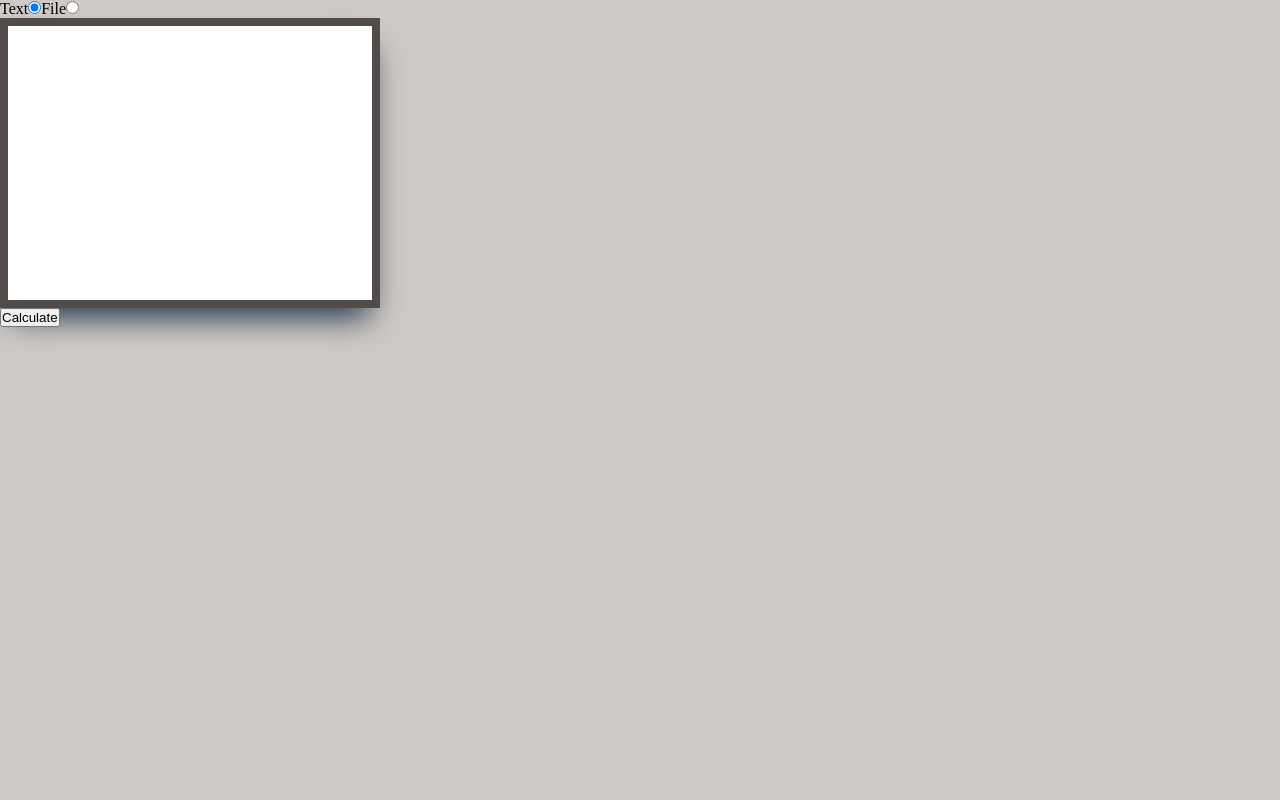
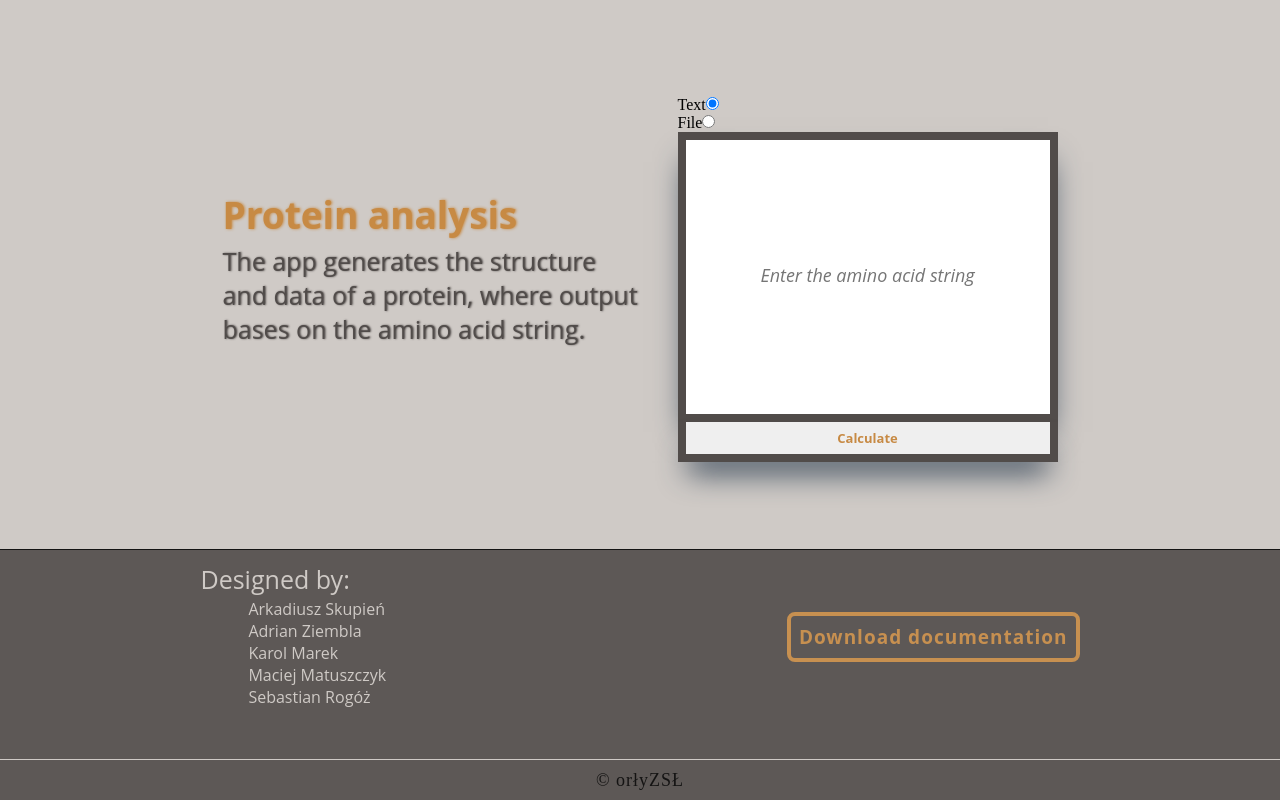
Before and after one commit to EndernaN4U/bioinformatyka, a React (Vite) app: page / in a window 1280 px wide. Built offline with nearby package versions, Linux system fonts and the light colour scheme.

Commit message:
Update Solver.tsx

```diff
--- a/src/components/Solver.tsx
+++ b/src/components/Solver.tsx
@@ -39,15 +39,44 @@ export default function Solver() {
 
   return (
     <div>
+        <main>
+            <div className="container">
+                <div className="about">
+                    <h2>Protein analysis</h2>
+                    <p>
+                        The app generates the structure<br />
+                        and data of a protein, where output<br />
+                        bases on the amino acid string.
+                    </p>
+                </div>
+                <div className="input-section">
+                    <div className='inputDiv'>
                         <label>Text</label>
                         <input type="radio" name="type" checked={(type==="text")} onClick={()=>setType("text")}/>
+                    </div>
 
+                    <div className='inputDiv'>
                         <label>File</label>
                         <input type="radio" name="type" checked={(type==="file")} onClick={()=>setType("file")}/>
+                    </div>
 
-        <textarea style={{display: (type==="text")? "block":"none"}} ref={textRef}></textarea>
-        <input style={{display: (type==="file")? "block":"none"}} ref={fileRef} type="file" accept='.txt' multiple={false}/>
+                    <div style={{display: (type==="file")? "block":"none"}} className='inputDiv'>
+                    <input ref={fileRef} type="file" accept='.txt' multiple={false}/>
+                    </div>
+
+                    <textarea
+                        style={{display: (type==="text")? "block":"none"}}
+                        ref={textRef}
+                        placeholder="Enter the amino acid string"
+                        id="here"
+                        onInput={changeData}>
+                    </textarea>
                     <button onClick={changeData}>Calculate</button>
+
+                </div>
+            </div>
+
+            <div className='proteinContainer'>
             {
                 inf.data?
                 <div>
@@ -63,5 +92,29 @@ export default function Solver() {
                 :<></>
             }
             </div>
+        </main>
+
+
+        <footer>
+            <div className="footer-authors">
+            <figure>
+                <figcaption>Designed by:</figcaption>
+                <ul>
+                    <li>Arkadiusz Skupień</li>
+                    <li>Adrian Ziembla</li>
+                    <li>Karol Marek</li>
+                    <li>Maciej Matuszczyk</li>
+                    <li>Sebastian Rogóż</li>
+                </ul>
+            </figure>
+            </div>
+            <div className="footer-doc">
+                <b><a href="#">Download documentation</a></b>
+            </div>
+            <div className="footer-copyright">
+                &copy; orłyZSŁ
+            </div>
+        </footer>
+    </div>
   )
 }
```
Lines whose indentation alone changed are shown as unchanged.
